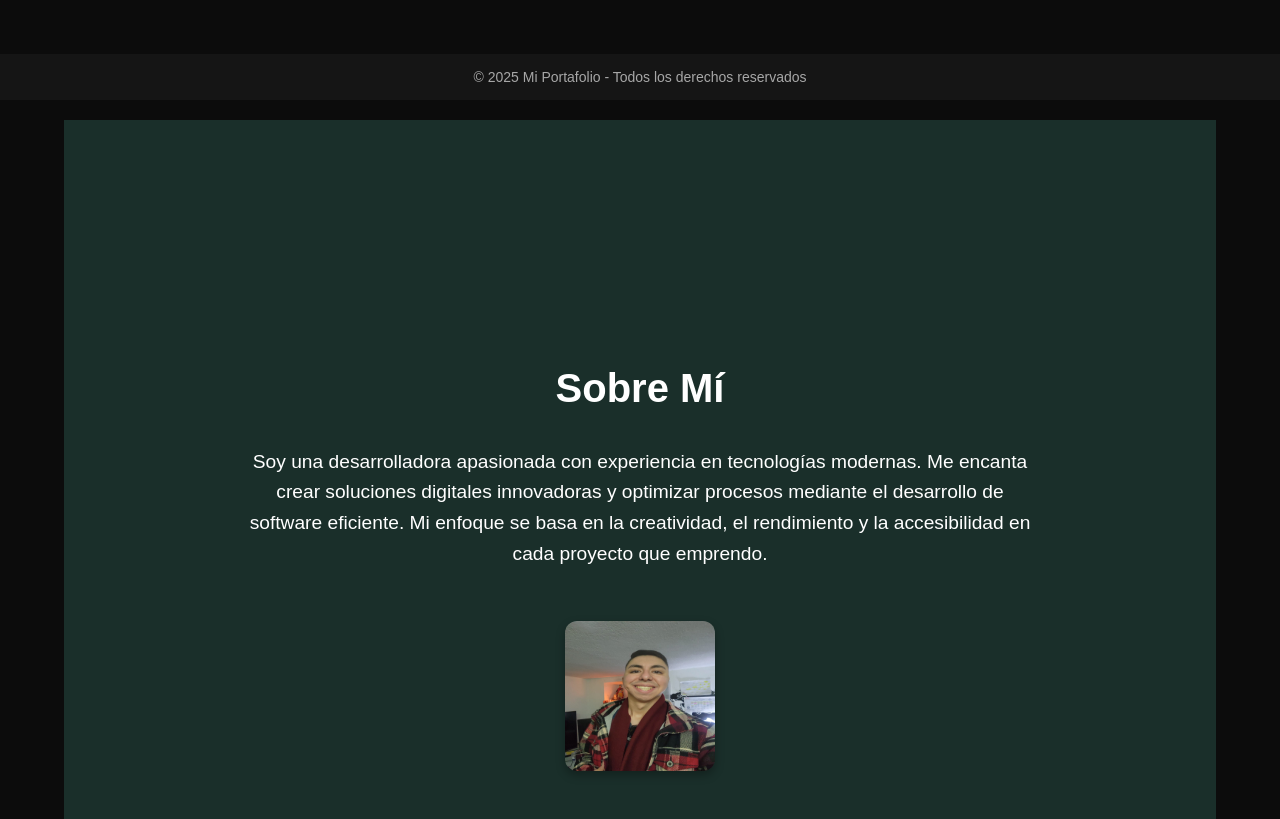
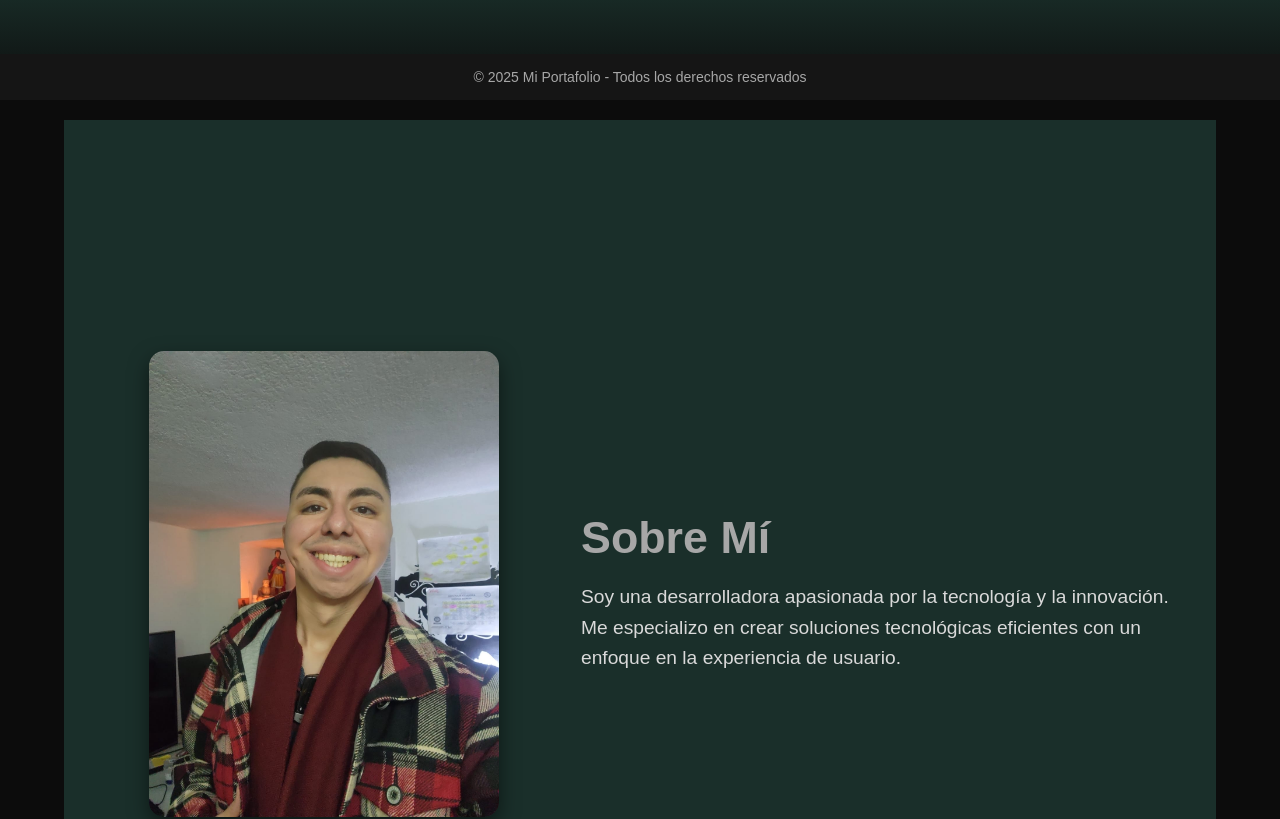
Before and after one commit to GiaWong/Portafolio_JC, a Next.js app: page / in a window 1280 px wide. Shown: the part 700-1519 px from the top of the page. Built offline with nearby package versions, Linux system fonts and the light colour scheme.

Commit message:
feat: agrego mas funcionalidad

```diff
--- a/src/components/layout/AboutSection.js
+++ b/src/components/layout/AboutSection.js
@@ -1,23 +1,46 @@
-import Image from "next/image";
+import { useEffect, useState } from "react";
 import styles from "@/styles/AboutSection.module.css";
 
 export default function AboutSection() {
+  const [isVisible, setIsVisible] = useState(false);
+
+  useEffect(() => {
+    const handleScroll = () => {
+      const section = document.getElementById("aboutSection");
+      if (section) {
+        const rect = section.getBoundingClientRect();
+        if (rect.top < window.innerHeight * 0.75) {
+          setIsVisible(true);
+        }
+      }
+    };
+
+    window.addEventListener("scroll", handleScroll);
+    return () => window.removeEventListener("scroll", handleScroll);
+  }, []);
+
   return (
-    <section className={styles.aboutSection}>
-      <h2 className={styles.aboutTitle}>Sobre Mí</h2>
-      <p className={styles.aboutText}>
-        Soy una desarrolladora apasionada con experiencia en tecnologías modernas. Me encanta
-        crear soluciones digitales innovadoras y optimizar procesos mediante el desarrollo
-        de software eficiente. Mi enfoque se basa en la creatividad, el rendimiento y la
-        accesibilidad en cada proyecto que emprendo.
-      </p>
-      <Image
-        src="/images/perfil.png"
-        alt="Foto de perfil"
-        width={150}
-        height={150}
-        className={styles.aboutImage}
-      />
+    <section id="aboutSection" className={styles.aboutSection}>
+      {/* Contenedor de Imagen */}
+      <div className={styles.aboutImageContainer}>
+        <img
+          src="/images/perfil.png"
+          alt="Mi foto"
+          className={`${styles.aboutImage} ${isVisible ? styles.reveal : ""}`}
+        />
+      </div>
+
+      {/* Contenedor de Texto */}
+      <div className={`${styles.aboutTextContainer} ${isVisible ? styles.reveal : ""}`}>
+        <h2 className={styles.aboutTitle}>Sobre Mí</h2>
+        <p className={styles.aboutText}>
+          Soy una desarrolladora apasionada por la tecnología y la innovación.
+          Me especializo en crear soluciones tecnológicas eficientes con un enfoque en la experiencia de usuario.
+        </p>
+      </div>
+
+      {/* Degradado de transición */}
+      <div className={styles.transitionFade}></div>
     </section>
   );
 }
--- a/src/styles/AboutSection.module.css
+++ b/src/styles/AboutSection.module.css
@@ -1,29 +1,70 @@
 .aboutSection {
   display: flex;
-    flex-direction: column;
+  flex-wrap: wrap;
   align-items: center;
   justify-content: center;
   height: 100vh;
-    background-color: #1A2F2A; /* Color de fondo */
-    color: #FFFFFF; /* Color del texto */
-    text-align: center;
-    padding: 2rem;
+  background-color: #1A2F2A;
+  color: #FFFFFF;
+  padding: 4rem 2rem;
+  text-align: left;
+  gap: 2rem;
+  overflow: hidden;
+}
+
+/* Contenedor de la imagen */
+.aboutImageContainer {
+  flex: 1;
+  display: flex;
+  justify-content: center;
+  align-items: center;
+  max-width: 450px;
+}
+
+.aboutImage {
+  width: 100%;
+  max-width: 350px;
+  border-radius: 15px;
+  box-shadow: 0px 8px 20px rgba(0, 0, 0, 0.5);
+  opacity: 0;
+  transform: translateY(20px);
+  transition: opacity 0.8s ease-out, transform 0.8s ease-out;
+}
+
+/* Contenedor de texto */
+.aboutTextContainer {
+  flex: 1.5;
+  max-width: 600px;
+  opacity: 0;
+  transform: translateY(20px);
+  transition: opacity 0.8s ease-out, transform 0.8s ease-out;
 }
 
 .aboutTitle {
-    font-size: 2.5rem;
+  font-size: 2.8rem;
   font-weight: bold;
   margin-bottom: 1rem;
+  color: #A7A7A7;
 }
 
 .aboutText {
   font-size: 1.2rem;
-    max-width: 800px;
   line-height: 1.6;
+  color: #D9D9D9;
 }
 
-  .aboutImage {
-    margin-top: 2rem;
-    border-radius: 12px;
-    box-shadow: 0px 4px 10px rgba(0, 0, 0, 0.3);
+/* Efecto de transición con degradado */
+.transitionFade {
+  position: absolute;
+  bottom: 0;
+  left: 0;
+  width: 100%;
+  height: 120px;
+  background: linear-gradient(to bottom, rgba(26, 47, 42, 1), rgba(0, 36, 16, 0));
 }
+
+/* Animaciones al hacer scroll */
+.reveal {
+  opacity: 1;
+  transform: translateY(0);
+}
```
Lines whose indentation alone changed are shown as unchanged.
